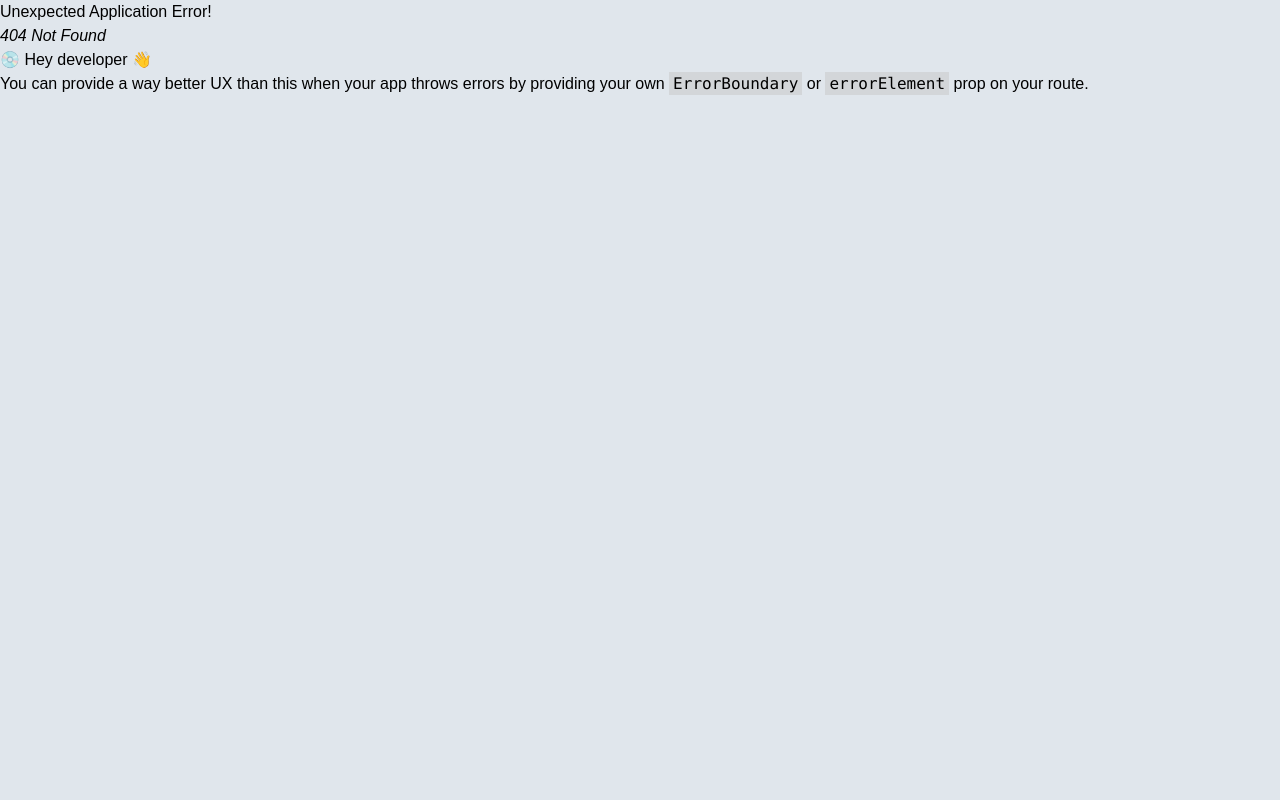
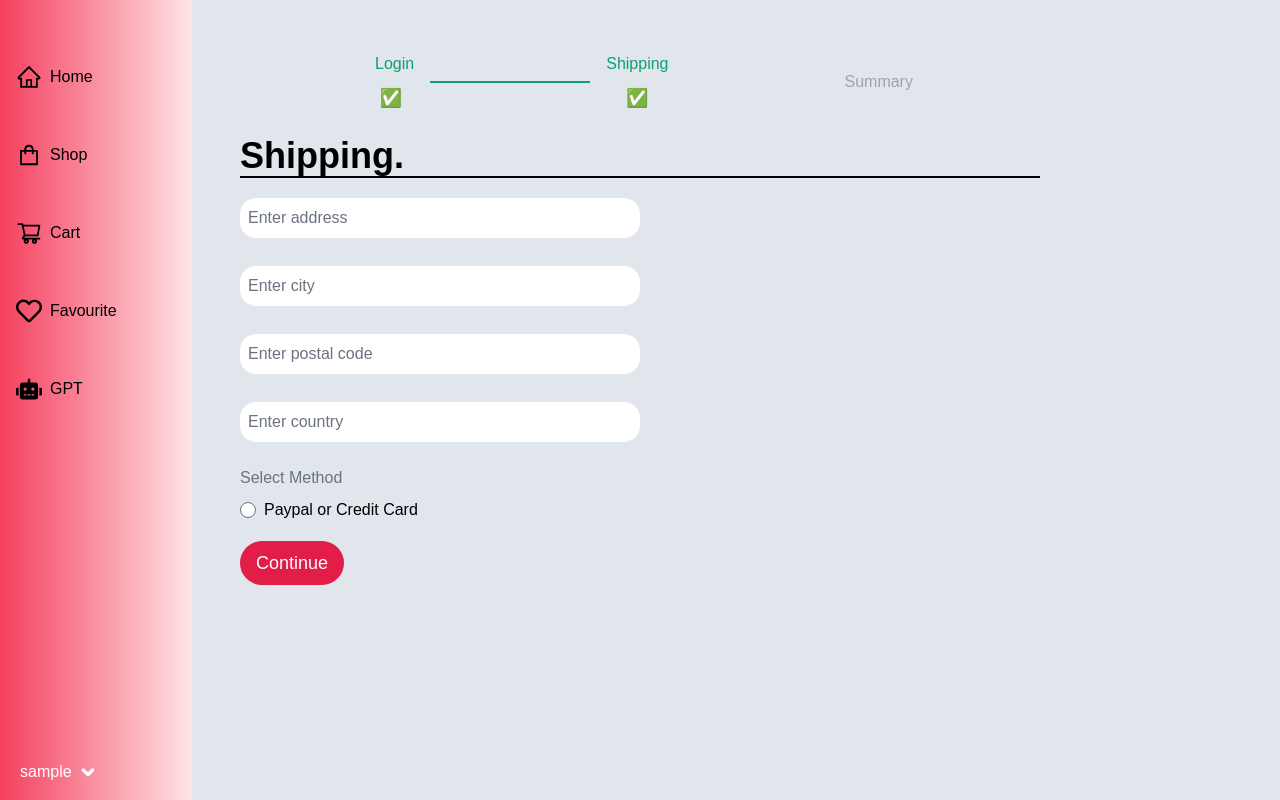
Before and after one commit to SaranjeetSingh19/eComm-frontend, a React (Vite) app: page /shipping in a window 1280 px wide. Before the commit this address had no page. Built offline with nearby package versions, Linux system fonts and the light colour scheme; sample sign-in values are in the browser's storage.

Commit message:
Shipping page

```diff
--- /dev/null
+++ b/src/components/ProgressSteps.jsx
@@ -0,0 +1,41 @@
+import React from "react";
+
+const ProgressSteps = ({ step1, step2, step3 }) => {
+  return (
+    <div className="flex justify-center items-center space-x-4">
+      <div className={`${step1 ? "text-green-500" : "text-gray-400"}`}>
+        <span className="ml-2">Login</span>
+        <div className="mt-2 text-lg text-center">✅</div>
+      </div>
+
+      {step2 && (
+        <>
+          {step1 && <div className="h-0.5 w-[10rem] bg-green-500"></div>}
+          <div className={`${step1 ? "text-green-500" : "text-gray-400"}`}>
+            <span>Shipping</span>
+            <div className="mt-2 text-lg text-center">✅</div>
+          </div>
+        </>
+      )}
+
+      <>
+        {step1 && step2 && step3 ? (
+          <div className="bg-green-500 h-0.5 w-[10rem]"></div>
+        ) : (
+          ""
+        )}
+
+        <div className={`${step3 ? "text-green-500 " : "text-gray-400"}`}>
+          <span className={`${!step3 ? "ml-[10rem]" : ""}`}>Summary</span>
+          {step1 && step2 && step3 ? (
+            <div className="mt-2 text-lg text-center">✅</div>
+          ) : (
+            ""
+          )}
+        </div>
+      </>
+    </div>
+  );
+};
+
+export default ProgressSteps;
--- a/src/main.jsx
+++ b/src/main.jsx
@@ -26,6 +26,8 @@ import ProductDetails from "./pages/Products/ProductDetails.jsx";
 import Cart from "./pages/Products/Cart.jsx";
 import Shop from "./pages/Shop.jsx";
 import GptPage from "./pages/Auth/GptPage.jsx";
+import Shipping from "./pages/Orders/Shipping.jsx";
+import PlaceOrder from "./pages/Orders/PlaceOrder.jsx";
 
 const router = createBrowserRouter(
   createRoutesFromElements(
@@ -42,6 +44,8 @@ const router = createBrowserRouter(
       <Route path="" element={<PrivateRoute />}>
         <Route path="/profile" element={<Profile />} />
         <Route path="/gptsearch" element={<GptPage />} />
+        <Route path="/shipping" element={<Shipping />} />
+        <Route path="/placeorder" element={<PlaceOrder />} />
       </Route>
 
       {/* Admin routes 👇🏻 */}
--- /dev/null
+++ b/src/pages/Orders/PlaceOrder.jsx
@@ -0,0 +1,9 @@
+import React from 'react'
+
+const PlaceOrder = () => {
+  return (
+    <div>PlaceOrder</div>
+  )
+}
+
+export default PlaceOrder
--- /dev/null
+++ b/src/pages/Orders/Shipping.jsx
@@ -0,0 +1,110 @@
+import React, { useEffect, useState } from "react";
+import { useDispatch, useSelector } from "react-redux";
+import { useNavigate } from "react-router";
+import ProgressSteps from "../../components/ProgressSteps";
+import { savePaymentMethod, saveShippingAddress } from "../../redux/features/cart/cartSlice";
+
+const Shipping = () => {
+  const cart = useSelector((state) => state.cart);
+  const { shippingAddress } = cart;
+
+  const [paymentMethod, setPaymentMethod] = useState("Paypal");
+  const [address, setAddress] = useState(shippingAddress.address || "");
+  const [city, setCity] = useState(shippingAddress.city || "");
+  const [postalCode, setPostalCode] = useState(
+    shippingAddress.postalCode || ""
+  );
+
+  const [country, setCountry] = useState(shippingAddress.country || "");
+
+  const dispatch = useDispatch();
+  const navigate = useNavigate();
+
+  //Payment
+  useEffect(() => {
+    if (!shippingAddress.address) {
+      navigate("/shipping");
+    }
+  }, [navigate, shippingAddress]);
+
+  const submitHandler = (e) => {
+    e.preventDefault()
+
+    dispatch( saveShippingAddress({address,  city, postalCode,  country}))
+    dispatch(savePaymentMethod(paymentMethod))
+    navigate("/placeorder")
+  }
+
+  return (
+    <div className="container mx-auto mt-10">
+      <ProgressSteps step1 step2  />
+
+      <div className="flex mt-[1.5rem] justify-around items-center flex-wrap">
+        <form onSubmit={submitHandler} className="w-[50rem]">
+          <h1 className="mb-3 font-semibold text-4xl border-b-2 border-black">
+            Shipping.
+          </h1>
+          <div className="mb-4">
+            {/* <label className="block text-black mb-0">Address</label> */}
+            <input
+              type="text"
+              className="mt-2 p-2  mb-2  border-none outline-none rounded-2xl w-[25rem]"
+              placeholder="Enter address"
+              value={address}
+              onChange={(e) => setAddress(e.target.value)}
+            />
+          </div>
+          <div className="mb-4">
+            {/* <label className="block text-black mb-0">City</label> */}
+            <input
+              type="text"
+              className="mt-1 p-2 mb-2 border-none outline-none rounded-2xl w-[25rem]"
+              placeholder="Enter city"
+              value={city}
+              onChange={(e) => setCity(e.target.value)}
+            />
+          </div>
+          <div className="mb-4">
+            {/* <label className="block text-black mb-0">Postal code</label> */}
+            <input
+              type="text"
+              className="mt-1 p-2 mb-2 border-none outline-none rounded-2xl w-[25rem]"
+              placeholder="Enter postal code"
+              value={postalCode}
+              onChange={(e) => setPostalCode(e.target.value)}
+            />
+          </div>
+          <div className="mb-4">
+            {/* <label className="block text-black mb-0">Country</label> */}
+            <input
+              type="text"
+              className="mt-1 p-2 mb-2 border-none outline-none rounded-2xl w-[25rem]"
+              placeholder="Enter country"
+              value={address}
+              onChange={(e) => setCountry(e.target.value)}
+            />
+          </div>
+          <div className="mb-4">
+            <label className="block text-gray-500">Select Method</label>
+            <div className="mt-2">
+              <label className="inline-flex items-center">
+                <input
+                  type="radio"
+                  className="form-radio text-rose-600"
+                  name="paymentMethod"
+                  value="PayPal"
+                  checked={paymentMethod === "PayPal"}
+                  onChange={(e) => setPaymentMethod(e.target.value)}
+                />
+                <span className="ml-2">Paypal or Credit Card</span>
+              </label>
+            </div>
+          </div>
+          <button type="submit" className="bg-rose-600 text-white py-2 px-4 rounded-full text-lg">Continue</button>
+        </form>
+      </div>
+    </div>
+  );
+};
+
+export default Shipping;
--- /dev/null
+++ b/src/redux/api/orderApiSlice.js
@@ -0,0 +1,80 @@
+import { ORDERS_URL, PAYPAL_URL } from "../constants";
+import { apiSlice } from "./apiSlice";
+
+export const orderApiSlice = apiSlice.injectEndpoints({
+  endpoints: (builder) => ({
+    createOrder: builder.mutation({
+      query: (order) => ({
+        url: ORDERS_URL,
+        method: "POST",
+        body: order,
+      }),
+    }),
+
+    getOrderDetails: builder.query({
+      query: (id) => ({
+        url: `${ORDERS_URL}/${id}`,
+      }),
+    }),
+
+    payOrder: builder.mutation({
+      query: ({ orderId, details }) => ({
+        url: `${ORDERS_URL}/${orderId}/pay`,
+        method: "PUT",
+        body: details,
+      }),
+    }),
+
+    getPaypalClientId: builder.query({
+      query: () => ({
+        url: PAYPAL_URL,
+      }),
+    }),
+
+    getMyOrder: builder.query({
+      query: () => ({
+        url: `${ORDERS_URL}/my`,
+      }),
+      keepUnusedDataFor: 5,
+    }),
+
+
+    getOrders: builder.query({
+      query: () => ({
+        url: ORDERS_URL
+      }),
+    }),
+
+    deliverOrder: builder.mutation({
+      query: (orderId) => ({
+        url: `${ORDERS_URL}/${orderId}/deliver`,
+        method: "PUT",
+      }),
+    }),
+
+    getTotalOrders: builder.query({
+      query: () => `${ORDERS_URL}/total-orders`,
+    }),
+
+    getTotalSales: builder.query({
+      query: () => `${ORDERS_URL}/total-sales`,
+    }),
+
+    getTotalSalesByDate: builder.query({
+      query: () => `${ORDERS_URL}/total-sales-by-date`,
+    }),
+  }),
+});
+
+export const {
+  useCreateOrderMutation,
+  useGetOrderDetailsQuery,
+  usePayOrderMutation,
+  useGetPaypalClientIdQuery,
+  useGetMyOrderQuery,
+  useDeliverOrderMutation,
+  useGetTotalOrdersQuery,
+  useGetTotalSalesQuery,
+  useGetTotalSalesByDateQuery,
+  useGetOrdersQuery
+} = orderApiSlice;
--- a/src/redux/constants.js
+++ b/src/redux/constants.js
@@ -1,5 +1,7 @@
-export const BASE_URL = ""
-export const USERS_URL = "/api/users"
-export const CATEGORY_URL = "/api/category"
-export const PRODUCT_URL = "/api/products"
-export const UPLOAD_URL = "/api/upload"
+export const BASE_URL = "";
+export const USERS_URL = "/api/users";
+export const CATEGORY_URL = "/api/category";
+export const PRODUCT_URL = "/api/products";
+export const UPLOAD_URL = "/api/upload";
+export const ORDERS_URL = "/api/orders";
+export const PAYPAL_URL = "/api/config/paypal";
```
Also changed, not shown: 1 other file (tests, documents, lock files or other folders).
